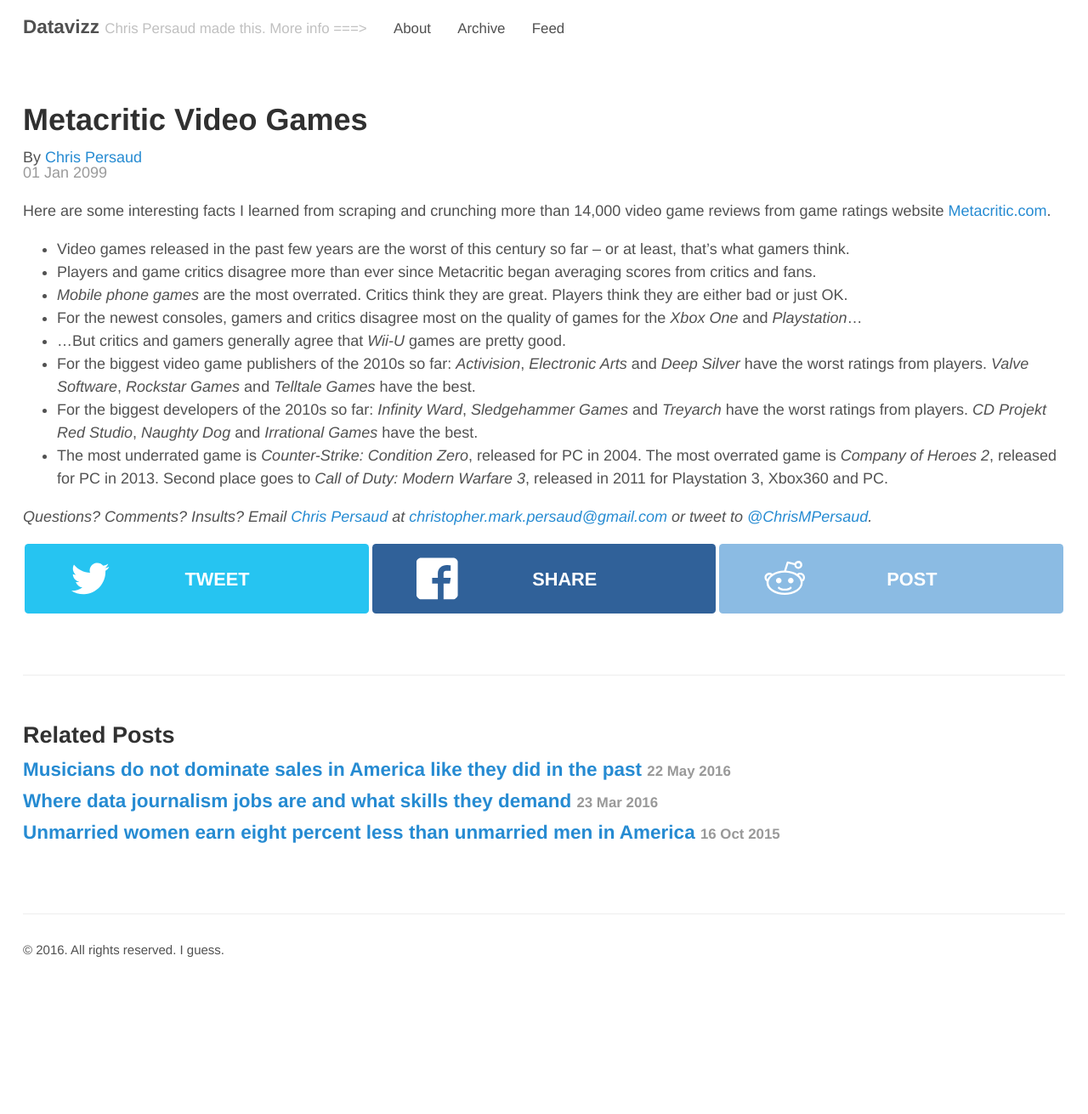
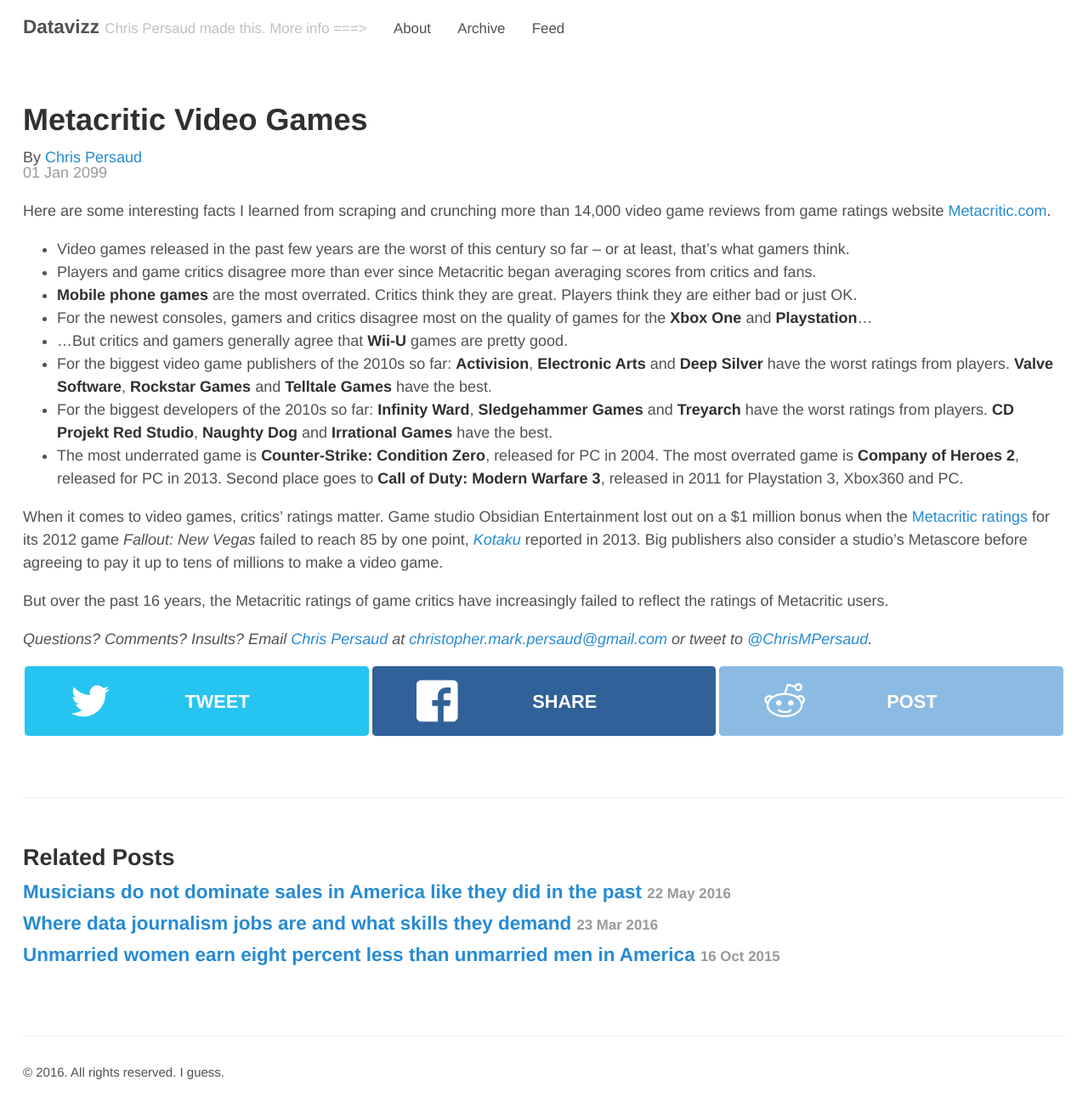
Before and after one commit to chrismp/chrismp.github.io, a Jekyll site: the page built from _posts/2099-01-01-metacritic-video-games.md, in a window 1280 px wide. Shown: the whole page at 85% size. Built offline with Jekyll 4.4.1, drawn with Linux system fonts in a browser that asks for light colours; nearby versions of some CDN libraries; before the commit the page ends 1167 px from its top, so only the background shows below that.

Commit message:
wrote more'

```diff
--- a/_posts/2099-01-01-metacritic-video-games.md
+++ b/_posts/2099-01-01-metacritic-video-games.md
@@ -8,9 +8,13 @@
 
 - Video games released in the past few years are the worst of this century so far -- or at least, that's what gamers think.
 - Players and game critics disagree more than ever since Metacritic began averaging scores from critics and fans.
-- *Mobile phone games* are the most overrated. Critics think they are great. Players think they are either bad or just OK.
-- For the newest consoles, gamers and critics disagree most on the quality of games for the *Xbox One* and *Playstation*...
-- ...But critics and gamers generally agree that *Wii-U* games are pretty good.
-- For the biggest video game publishers of the 2010s so far: *Activision*, *Electronic Arts* and *Deep Silver* have the worst ratings from players. *Valve Software*, *Rockstar Games* and *Telltale Games* have the best.
-- For the biggest developers of the 2010s so far: *Infinity Ward*, *Sledgehammer Games* and *Treyarch* have the worst ratings from players. *CD Projekt Red Studio*, *Naughty Dog* and *Irrational Games* have the best.
-- The most underrated game is *Counter-Strike: Condition Zero*, released for PC in 2004. The most overrated game is *Company of Heroes 2*, released for PC in 2013. Second place goes to *Call of Duty: Modern Warfare 3*, released in 2011 for Playstation 3, Xbox360 and PC.
+- **Mobile phone games** are the most overrated. Critics think they are great. Players think they are either bad or just OK.
+- For the newest consoles, gamers and critics disagree most on the quality of games for the **Xbox One** and **Playstation**...
+- ...But critics and gamers generally agree that **Wii-U** games are pretty good.
+- For the biggest video game publishers of the 2010s so far: **Activision**, **Electronic Arts** and **Deep Silver** have the worst ratings from players. **Valve Software**, **Rockstar Games** and **Telltale Games** have the best.
+- For the biggest developers of the 2010s so far: **Infinity Ward**, **Sledgehammer Games** and **Treyarch** have the worst ratings from players. **CD Projekt Red Studio**, **Naughty Dog** and **Irrational Games** have the best.
+- The most underrated game is **Counter-Strike: Condition Zero**, released for PC in 2004. The most overrated game is **Company of Heroes 2**, released for PC in 2013. Second place goes to **Call of Duty: Modern Warfare 3**, released in 2011 for Playstation 3, Xbox360 and PC.
+
+When it comes to video games, critics' ratings matter. Game studio Obsidian Entertainment lost out on a $1 million bonus when the [Metacritic ratings](http://www.metacritic.com/game/pc/fallout-new-vegas) for its 2012 game *Fallout: New Vegas* failed to reach 85 by one point, *[Kotaku](http://kotaku.com/a-look-at-metacritics-many-problems-16849849440)* reported in 2013. Big publishers also consider a studio's Metascore before agreeing to pay it up to tens of millions to make a video game.
+
+But over the past 16 years, the Metacritic ratings of game critics have increasingly failed to reflect the ratings of Metacritic users.
```
